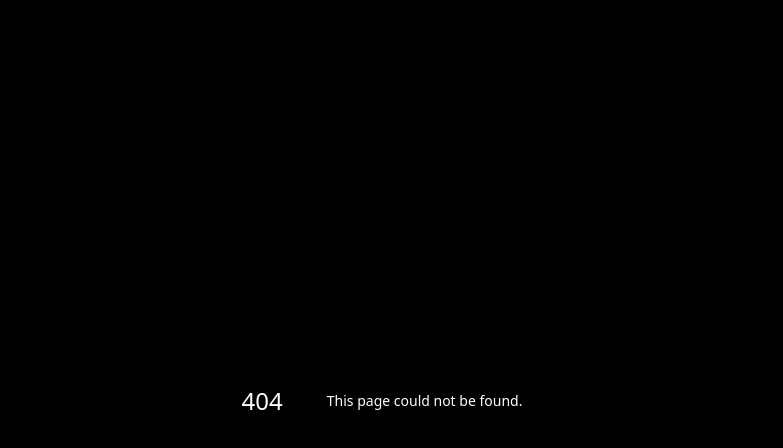
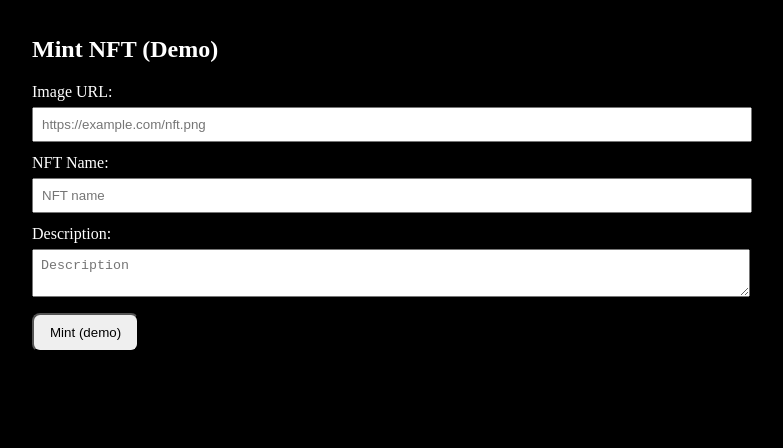
Before and after one commit to booai-miniapp/booai-base-marketplace, a Next.js app: page /app/mint in a window 1280 px wide. Before the commit this address had no page. Shown: the top 448 px of the page, without its empty margins (258-1041 px from the left). Built offline with nearby package versions, Linux system fonts and the light colour scheme.

Commit message:
Create page.tsx

```diff
--- /dev/null
+++ b/app/app/mint/page.tsx
@@ -0,0 +1,42 @@
+import React, { useState } from "react";
+
+export default function MintPage() {
+  const [image, setImage] = useState("");
+  const [name, setName] = useState("");
+  const [desc, setDesc] = useState("");
+  const [status, setStatus] = useState("");
+
+  async function handleMint(e: any) {
+    e.preventDefault();
+    setStatus("Creating metadata…");
+    // This is a placeholder flow: we create metadata and show success
+    const metadata = { name, description: desc, image };
+    // TODO: replace with actual ipfs upload + contract call
+    setStatus("Metadata ready. (Demo) — You would now call your mint contract with the metadata URI.");
+    console.log("metadata", metadata);
+  }
+
+  return (
+    <main style={{padding: 16, color: "#fff", background: "#000", minHeight: "100vh"}}>
+      <div style={{maxWidth: 700, margin: "0 auto"}}>
+        <h2>Mint NFT (Demo)</h2>
+        <form onSubmit={handleMint}>
+          <label>Image URL:</label>
+          <input value={image} onChange={e => setImage(e.target.value)} placeholder="https://example.com/nft.png" style={{width: "100%", padding: 8, marginTop: 6, marginBottom: 12}} />
+
+          <label>NFT Name:</label>
+          <input value={name} onChange={e => setName(e.target.value)} placeholder="NFT name" style={{width: "100%", padding: 8, marginTop: 6, marginBottom: 12}} />
+
+          <label>Description:</label>
+          <textarea value={desc} onChange={e => setDesc(e.target.value)} placeholder="Description" style={{width: "100%", padding: 8, marginTop: 6, marginBottom: 12}} />
+
+          <button type="submit" style={{padding: "10px 16px", borderRadius: 8}}>Mint (demo)</button>
+        </form>
+
+        <div style={{marginTop: 12, color: "#88f"}}>
+          {status}
+        </div>
+      </div>
+    </main>
+  );
+}
```
